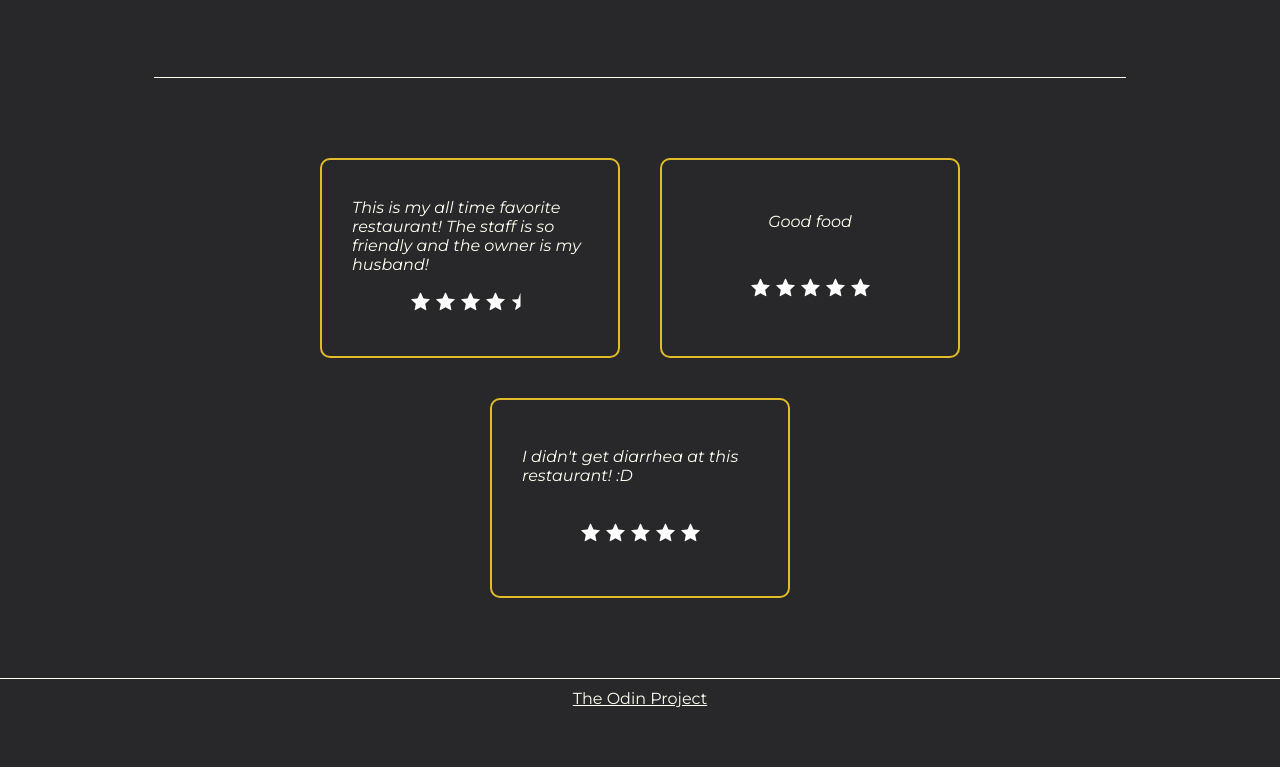
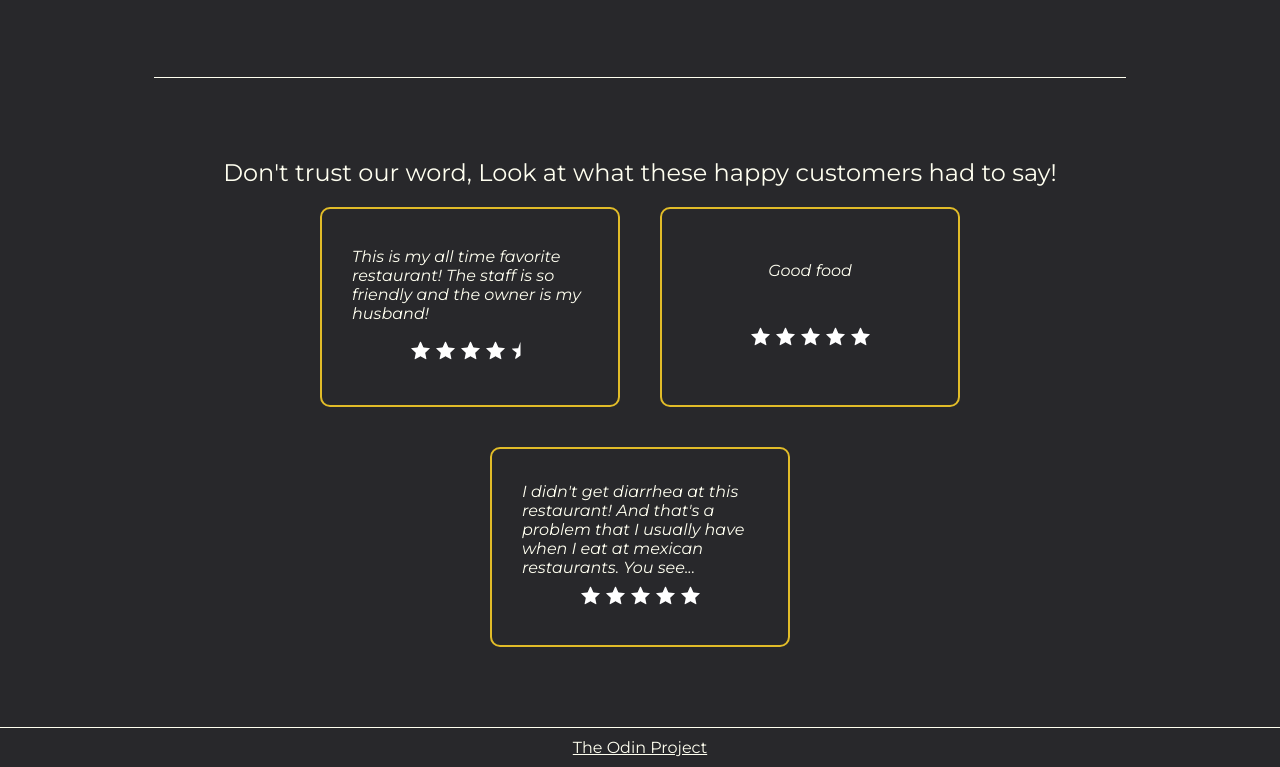
Before and after one commit to typies/odin-restaurant, a website built with webpack: page src/template.html in a window 1280 px wide. Shown: the part 485-1252 px from the top of the page. Before the commit the page ends 1203 px from the top, so only its background shows below. Built offline with nearby package versions, Linux system fonts and the light colour scheme.

Commit message:
Refactor Review module

```diff
--- a/src/index.js
+++ b/src/index.js
@@ -1,6 +1,6 @@
-import "./styles/styles.css";
+import "./styles/main.css";
 import homePage from "./modules/homePage.js";
-import menuPage from "./modules/menuPage.js";
+import menuPage from "./modules/menuModule.js";
 import aboutPage from "./modules/aboutPage.js";
 
 const homeButton = document.getElementById("home");
--- a/src/modules/homePage.js
+++ b/src/modules/homePage.js
@@ -1,5 +1,6 @@
 import homePageCta from "./cta.js";
-import homePageReviews from "./reviewBox.js";
+import homePageReviews from "./reviewModule.js";
+import "../styles/home.css";
 
 class HomePage {
     domElements = {
@@ -7,10 +8,8 @@ class HomePage {
     };
 
     render() {
-        this.domElements.contentDiv.replaceChildren(
-            homePageCta,
-            homePageReviews
-        );
+        this.domElements.contentDiv.replaceChildren(homePageCta);
+        homePageReviews.render();
     }
 }
 
--- a/src/modules/index.js
+++ b/src/modules/index.js
@@ -1,5 +1,5 @@
 import homePage from "./modules/homePage.js";
-import menuPage from "./modules/menuPage.js";
+import menuPage from "./modules/menuModule.js";
 import aboutPage from "./modules/aboutPage.js";
 
 const homeButton = document.getElementById("home");
--- a/src/modules/menuPage.js
+++ b/src/modules/menuModule.js
@@ -1,9 +1,9 @@
 import "../styles/menuPage.css";
 
-class MenuPage {
-    mainItemList = [];
-    sidesItemList = [];
-    beverageItemList = [];
+class MenuModule {
+    constructor(menuItems) {
+        this.mainItemList = menuItems || [];
+    }
     domElements = {
         contentDiv: document.querySelector("#content"),
     };
@@ -56,17 +56,17 @@ class MenuPage {
             switch (menuItem.type) {
                 case "main":
                     mainMenuItemBox.appendChild(
-                        new MenuItemCard(menuItem).render()
+                        new MenuItemCard(menuItem).createMenuItemElement()
                     );
                     break;
                 case "side":
                     sideMenuItemBox.appendChild(
-                        new MenuItemCard(menuItem).render()
+                        new MenuItemCard(menuItem).createMenuItemElement()
                     );
                     break;
                 case "beverage":
                     beverageMenuItemBox.appendChild(
-                        new MenuItemCard(menuItem).render()
+                        new MenuItemCard(menuItem).createMenuItemElement()
                     );
                     break;
                 default:
@@ -120,10 +120,6 @@ class MenuItemCard {
         this.domElement.appendChild(menuItemPrice);
 
         return this.domElement;
-    }
-
-    render() {
-        return this.createMenuItemElement();
     }
 }
 
@@ -209,7 +205,6 @@ const defaultMenuItemList = [
     ),
 ];
 
-const defaultMenuPage = new MenuPage();
-defaultMenuPage.addMenuItems(defaultMenuItemList);
+const defaultMenuModule = new MenuModule(defaultMenuItemList);
 
-export default defaultMenuPage;
+export default defaultMenuModule;
--- a/src/modules/reviewBox.js
+++ /dev/null
@@ -1,65 +0,0 @@
-import reviewStar from "../images/full-star.svg";
-import reviewHalfStar from "../images/half-star.svg";
-
-class ReviewCard {
-    constructor(reviewText, rating) {
-        this.reviewText = reviewText;
-        this.rating = rating;
-        const reviewCard = document.createElement("div");
-        reviewCard.classList.add("review-card");
-        this.domElement = reviewCard;
-    }
-
-    createReviewCardElement() {
-        const reviewCardText = document.createElement("div");
-        reviewCardText.classList.add("review-text");
-        reviewCardText.textContent = this.reviewText;
-        this.domElement.appendChild(reviewCardText);
-
-        const reviewCardStars = document.createElement("div");
-        reviewCardStars.classList.add("review-stars");
-        this.addStars(reviewCardStars, this.rating);
-        this.domElement.appendChild(reviewCardStars);
-
-        return this.domElement;
-    }
-
-    addStars(ele, numOfStars) {
-        for (let i = 0; i < Math.floor(numOfStars); i++) {
-            const fullStarEle = document.createElement("img");
-            fullStarEle.src = reviewStar;
-            ele.appendChild(fullStarEle);
-        }
-
-        if (numOfStars % 1 == 0.5) {
-            const halfStarEle = document.createElement("img");
-            halfStarEle.src = reviewHalfStar;
-            ele.appendChild(halfStarEle);
-        }
-    }
-}
-
-const fakeReviewList = [
-    {
-        review: "This is my all time favorite restaurant! The staff is so friendly and the owner is my husband!",
-        rating: 4.5,
-    },
-    {
-        review: "Good food",
-        rating: 5,
-    },
-    {
-        review: "I didn't get diarrhea at this restaurant! :D",
-        rating: 5,
-    },
-];
-
-const reviewBox = document.createElement("div");
-reviewBox.classList.add("review-box");
-
-fakeReviewList.forEach((review) => {
-    const newReviewCard = new ReviewCard(review.review, review.rating);
-    reviewBox.appendChild(newReviewCard.createReviewCardElement());
-});
-
-export default reviewBox;
--- /dev/null
+++ b/src/modules/reviewModule.js
@@ -0,0 +1,114 @@
+import reviewStar from "../images/full-star.svg";
+import reviewHalfStar from "../images/half-star.svg";
+
+class ReviewModule {
+    constructor(reviews) {
+        this.reviewList = reviews || [];
+    }
+    domElements = {
+        contentDiv: document.querySelector("#content"),
+    };
+    REVIEW_SECTION_TEXT =
+        "Don't trust our word, Look at what these happy customers had to say!";
+
+    addReview(review) {
+        this.reviewList.push(review);
+    }
+
+    addReviews(reviews) {
+        reviews.forEach((review) => this.reviewList.push(review));
+    }
+
+    createReviewSection(sectionHeaderText, sectionReviewBox) {
+        const sectionWrapper = document.createElement("div");
+        sectionWrapper.classList.add("review-section-wrapper");
+
+        const sectionHeader = document.createElement("div");
+        sectionHeader.classList.add("review-section-header");
+        sectionHeader.textContent = sectionHeaderText;
+
+        sectionWrapper.replaceChildren(sectionHeader, sectionReviewBox);
+
+        return sectionWrapper;
+    }
+
+    render() {
+        const reviewBox = document.createElement("div");
+        reviewBox.classList.add("review-box");
+        this.reviewList.forEach((review) => {
+            reviewBox.appendChild(
+                new ReviewCard(review).createReviewCardElement()
+            );
+        });
+        this.domElements.contentDiv.appendChild(
+            this.createReviewSection(this.REVIEW_SECTION_TEXT, reviewBox)
+        );
+    }
+}
+
+class Review {
+    constructor(reviewer, review, rating) {
+        this.reviewer = reviewer;
+        this.review = review;
+        this.rating = rating;
+    }
+}
+
+class ReviewCard {
+    constructor(review) {
+        this.review = review;
+        const reviewCard = document.createElement("div");
+        reviewCard.classList.add("review-card");
+        this.domElement = reviewCard;
+    }
+
+    createReviewCardElement() {
+        const reviewCardText = document.createElement("div");
+        reviewCardText.classList.add("review-text");
+
+        reviewCardText.textContent =
+            this.review.review.length > 125
+                ? `${this.review.review.slice(0, 125)}...`
+                : this.review.review;
+        this.domElement.appendChild(reviewCardText);
+
+        const reviewCardStars = document.createElement("div");
+        reviewCardStars.classList.add("review-stars");
+        this.addStars(reviewCardStars, this.review.rating);
+        this.domElement.appendChild(reviewCardStars);
+
+        return this.domElement;
+    }
+
+    addStars(ele, numOfStars) {
+        for (let i = 0; i < Math.floor(numOfStars); i++) {
+            const fullStarEle = document.createElement("img");
+            fullStarEle.src = reviewStar;
+            ele.appendChild(fullStarEle);
+        }
+
+        if (numOfStars % 1 == 0.5) {
+            const halfStarEle = document.createElement("img");
+            halfStarEle.src = reviewHalfStar;
+            ele.appendChild(halfStarEle);
+        }
+    }
+}
+
+const fakeReviewList = [
+    new Review(
+        "Mr Bob",
+        "This is my all time favorite restaurant! The staff is so friendly and the owner is my husband!",
+        4.5
+    ),
+    new Review("Anon", "Good food", 5),
+    new Review(
+        "Curious George",
+        "I didn't get diarrhea at this restaurant! And that's a problem that I usually have when I eat at mexican restaurants. You see, ever since I was a little boy I would always love to eat the biggest burritos I could find. I'm talkinb monsterous, giagantic, elephant-sized, burritos, and as you can imagine. More text that gets cut off",
+        5
+    ),
+];
+
+const defaultReviewModule = new ReviewModule(fakeReviewList);
+
+export default defaultReviewModule;
--- /dev/null
+++ b/src/styles/home.css
@@ -0,0 +1,65 @@
+/* Content 1 - Call to action */
+
+.cta-wrapper {
+    display: flex;
+}
+
+.cta {
+    width: 50%;
+    margin: auto 40px;
+}
+
+.cta-text {
+    font-size: 3em;
+}
+
+.cta-btn {
+    font-size: 1.2em;
+    margin-top: 10px;
+    padding: 8px 16px;
+    border: none;
+    border-radius: 20px;
+    background-color: var(--clr-1);
+}
+
+.food-img {
+    max-width: 30vw;
+    border: 6px solid var(--clr-2);
+    border-radius: 20px;
+}
+
+/* Content - Reviews */
+
+.review-section-wrapper {
+    display: flex;
+    flex-direction: column;
+    justify-content: center;
+    align-items: center;
+    gap: 20px;
+}
+
+.review-section-header {
+    font-size: 24px;
+}
+
+.review-box {
+    display: flex;
+    justify-content: center;
+    flex-wrap: wrap;
+    gap: 40px;
+}
+
+.review-card {
+    border: 2px solid var(--clr-2);
+    border-radius: 10px;
+    padding: 30px;
+    width: 300px;
+    height: 200px;
+    font-style: italic;
+    display: grid;
+    place-items: center;
+}
+
+.review-stars img {
+    max-width: 25px;
+}
--- a/src/styles/styles.css
+++ b/src/styles/main.css
@@ -59,60 +59,6 @@ header nav button {
     padding: 20px;
 }
 
-/* Content 1 - Call to action */
-
-.cta-wrapper {
-    display: flex;
-}
-
-.cta {
-    width: 50%;
-    margin: auto 40px;
-}
-
-.cta-text {
-    font-size: 3em;
-}
-
-.cta-btn {
-    font-size: 1.2em;
-    margin-top: 10px;
-    padding: 8px 16px;
-    border: none;
-    border-radius: 20px;
-    background-color: var(--clr-1);
-}
-
-.food-img {
-    max-width: 30vw;
-    border: 6px solid var(--clr-2);
-    border-radius: 20px;
-}
-
-/* Content - Reviews */
-
-.review-box {
-    display: flex;
-    justify-content: center;
-    flex-wrap: wrap;
-    gap: 40px;
-}
-
-.review-card {
-    border: 2px solid var(--clr-2);
-    border-radius: 10px;
-    padding: 30px;
-    width: 300px;
-    height: 200px;
-    font-style: italic;
-    display: grid;
-    place-items: center;
-}
-
-.review-stars img {
-    max-width: 25px;
-}
-
 /* Footer */
 
 footer {
```
Also changed, not shown: src/modules/index copy.js (deleted, +0 -11 lines), README.md.
